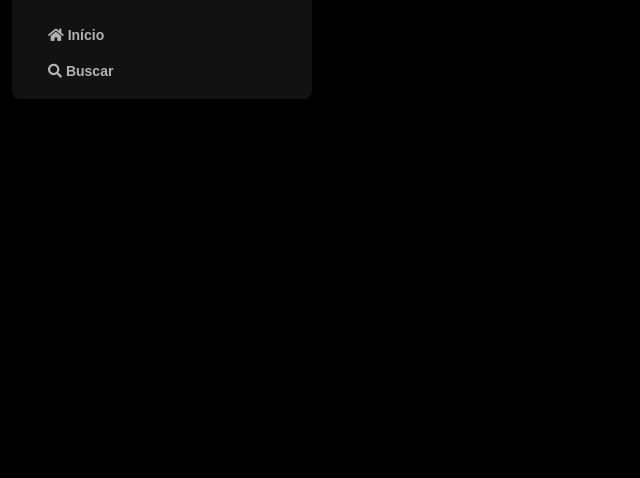
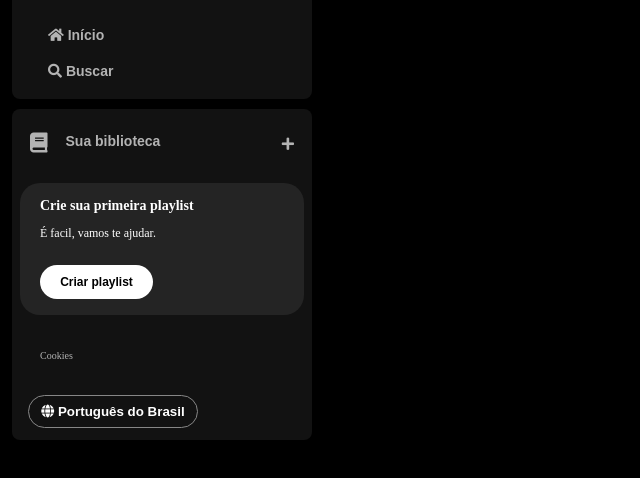
Before and after one commit to Kauankelv/Imersao-Front-End, a plain HTML site: page index.html in a window 1280 px wide. Shown: the part 74-552 px from the top of the page, without its empty margins (0-640 px from the left). Drawn offline with Linux system fonts and the light colour scheme.

Commit message:
Estilo Avançado e Posicionamento: Transformando Layouts

```diff
--- a/index.html
+++ b/index.html
@@ -21,7 +21,7 @@
   </head>
   <body>
     <div class="sidebar">
-      <nav class="sidebar_navigation">
+      <nav class="sidebar__navigation">
         <div class="logo">
           <a href="">
             <img
@@ -30,7 +30,6 @@
             />
           </a>
           </div>
-          <div>
             <ul>
               <li>
                 <a href="">
@@ -45,9 +44,38 @@
                 </a>
               </li>
             </ul>
+      </nav>
+
+      <div class="library">
+        <div class="library__content">
+          <button class="library__button">
+            <span class="fa fas fa-book"></span>
+            <span>Sua biblioteca</span>
+          </button>
+          <span class="fa fa-plus"></span>
+        </div>
+
+        <section class="section-playlist">
+          <div class="section-playlist__content">
+            <span class="text title">Crie sua primeira playlist</span>
+            <span class="text subtitle">É facil, vamos te ajudar.</span>
+            <button class="section-playlist__button">
+              <span>Criar playlist</span>
+            </button>
           </div>
+        </section>
+
+        <div class="cookies">
+          <a href="">Cookies</a>
         </div>
-      </nav>
-    </div>
+
+        <div class="languages">
+          <button class="languages__button">
+            <span class="fa fa-globe"></span>
+            <span>Português do Brasil</span>
+          </button>
+        </div>
+      </div>
+
   </body>
 </html>
--- a/styles.css
+++ b/styles.css
@@ -15,20 +15,20 @@ h1 {
   width: 300px;
 }
 
-.sidebar_navigation {
+.sidebar__navigation {
   background-color: #121212;
   border-radius: 8px;
   padding: 16px 0 0 16px;
 }
 
-.sidebar_navigation .logo {
+.sidebar__navigation .logo {
   background: #121212;
   display: flex;
   border-radius: 8px;
   padding: 16px 0 0 16px;
 }
 
-.sidebar_navigation .logo img {
+.sidebar__navigation .logo img {
   width: 80px;
 }
 
@@ -48,3 +48,126 @@ h1 {
   font-size: 14px;
   font-family: "DM Sans", sans-serif;
 }
+
+.library {
+  background-color: #121212;
+  border-radius: 8px;
+  display: flex;
+  justify-content: space-between;
+  flex-direction: column;
+  padding: 4px 8px;
+  color: #b3b3b3;
+  font-weight: 600;
+  font-size: 14px;
+  margin-top: 10px;
+}
+
+.library .library__content {
+  display: flex;
+  justify-content: space-between;
+}
+
+.library .library__button {
+  display: flex;
+  margin-right: 10px;
+  color: #b3b3b3;
+  background-color: transparent;
+  border: 0px;
+  font-size: 14px;
+  font-weight: 700;
+  font-family: "DM Sans", sans-serif;
+  text-align: center;
+  text-decoration: none;
+  text-transform: none;
+  padding: 20px 10px;
+}
+
+.library .library__button .fa {
+  font-size: 20px;
+  margin-right: 10px;
+  font-weight: 300;
+  padding-right: 8px;
+}
+
+.library .library__content .fa-plus {
+  margin: 24px 10px;
+}
+
+.section-playlist {
+  display: flex;
+  align-items: flex-start;
+  justify-content: space-between;
+  gap: 20px;
+  background-color: #242424;
+  color: #b3b3b3;
+  font-weight: 600;
+  font-size: 14px;
+  margin: 8px 0px;
+  padding: 16px 20px;
+  border-radius: 20px;
+}
+
+.section-playlist .section-playlist__content {
+  display: flex;
+  flex-direction: column;
+}
+
+.section-playlist__content .text {
+  padding-bottom: 14px;
+  color: #fff;
+  font-family: "Dm Sans" sans-serif;
+}
+
+.section-playlist__content .title {
+  font-weight: 700;
+}
+
+.section-playlist__content .subtitle {
+  font-weight: 500;
+  font-size: 12px;
+}
+
+.section-playlist__content .section-playlist__button {
+  display: flex;
+  justify-content: center;
+  background-color: #fff;
+  color: #000;
+  border-radius: 20px;
+  font-size: 12px;
+  font-weight: 700;
+  font-family: "Dm Sans" sans-serif;
+  text-decoration: none;
+  text-transform: none;
+  padding: 10px;
+  margin-top: 12px;
+  border: 0px;
+  width: 113px;
+}
+
+.sidebar .cookies {
+  margin: 25px 20px;
+}
+
+.sidebar .cookies a {
+  color: #b3b3b3;
+  font-weight: 500;
+  font-size: 10px;
+  text-decoration: none;
+}
+
+.sidebar .cookies a:hover {
+  text-decoration: underline;
+}
+
+.languages .languages__button {
+  align-items: center;
+  background-color: transparent;
+  border: 1px solid #878787;
+  color: #fff;
+  font-weight: bold;
+  cursor: pointer;
+  width: 170px;
+  margin: 8px;
+  padding: 8px;
+  border-radius: 20px;
+}
```
